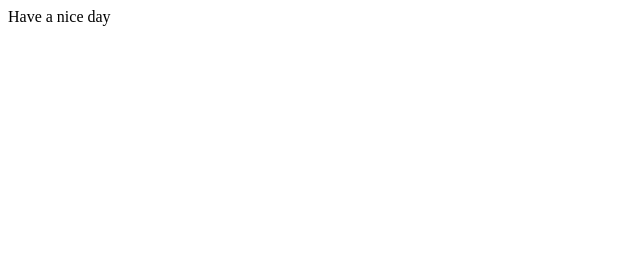
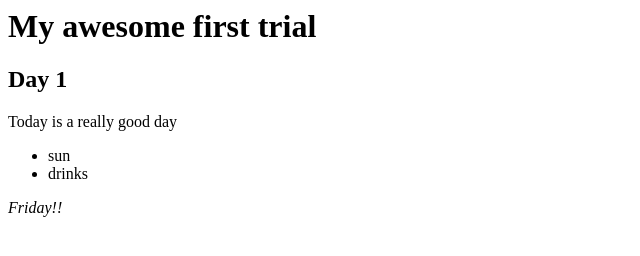
Before and after one commit to isabelbrenner/isabelbrenner.github.io, a plain HTML site: page index.html in a window 1280 px wide. Shown: the whole page, without its empty margins (0-640 px from the left). Drawn offline with Linux system fonts and the light colour scheme.

Commit message:
added html

```diff
--- a/index.html
+++ b/index.html
@@ -1 +1,11 @@
-Have a nice day
+<html>
+	<head>
+		<h1>My awesome first trial</h1>
+		<h2>Day 1</h2>
+</head>
+<body>
+	<p>Today is a really good day</p>
+		<ul><li>sun</li><li>drinks</li>
+		</ul>
+		<em>Friday!!</em>
+</body>
```
